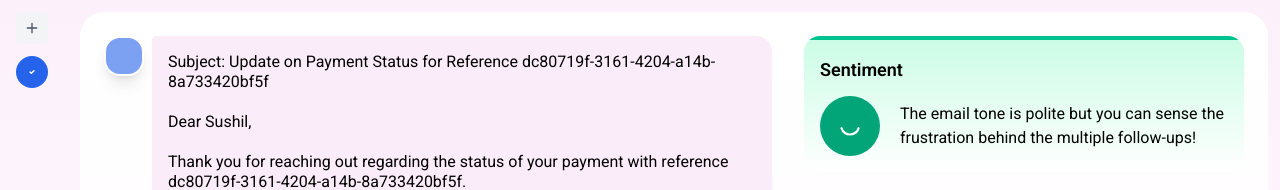
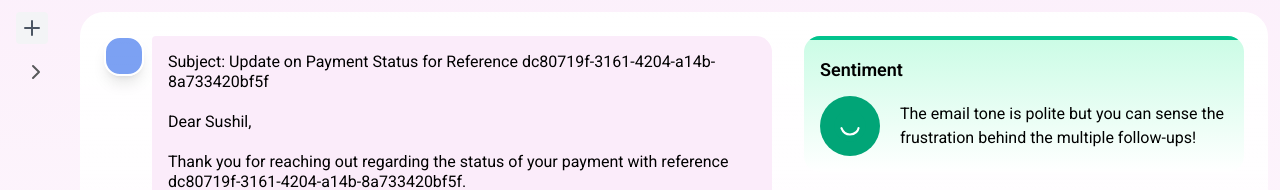
Before and after one commit to jthnroy/pixel-world, an Angular app: page / in a window 1280 px wide. Both pictures are taken after a click on the button 32 px from the left and 24 px from the top of the page. Shown: the top 190 px of the page. Built offline with nearby package versions, Linux system fonts and the light colour scheme.

Commit message:
Add expand/collapse icon in collapsed state and use 24px Material icons

```diff
--- a/src/app/app.html
+++ b/src/app/app.html
@@ -47,28 +47,29 @@
          [class.w-16]="!isLeftPanelExpanded()">
       <!-- Header Icons -->
       <div class="flex flex-col items-center gap-3 px-2">
-        <!-- Square icon with plus - only visible when collapsed (New Task collapsed) -->
+        <!-- Collapsed state content -->
+        <div class="flex flex-col items-center gap-3" [class.hidden]="isLeftPanelExpanded()">
+          <!-- New Task button - collapsed state -->
           <button class="w-8 h-8 bg-gray-100 hover:bg-gray-200 rounded flex items-center justify-center transition-all duration-300"
-                [class.hidden]="isLeftPanelExpanded()"
                   (click)="createNewTask()">
-          <svg class="w-4 h-4 text-gray-600" viewBox="0 0 24 24" fill="none">
+            <svg class="w-6 h-6 text-gray-600" viewBox="0 0 24 24" fill="none">
               <path d="M12 5V19M5 12H19" stroke="currentColor" stroke-width="2" stroke-linecap="round" stroke-linejoin="round"/>
             </svg>
           </button>
 
-        <!-- Circular dark blue icon - only visible when collapsed -->
-        <div class="w-8 h-8 bg-blue-600 rounded-full flex items-center justify-center transition-all duration-300"
-             [class.hidden]="isLeftPanelExpanded()">
-          <svg class="w-4 h-4 text-white" viewBox="0 0 24 24" fill="none">
-            <path d="M9 12L11 14L15 10" stroke="currentColor" stroke-width="2" stroke-linecap="round" stroke-linejoin="round"/>
+          <!-- Expand button - collapsed state -->
+          <button class="w-6 h-6 text-text-neutral hover:bg-gray-100 rounded p-1 transition-colors" (click)="toggleLeftPanel()">
+            <svg class="w-6 h-6" viewBox="0 0 24 24" fill="none">
+              <path d="M9 18L15 12L9 6" stroke="currentColor" stroke-width="2" stroke-linecap="round" stroke-linejoin="round"/>
             </svg>
+          </button>
         </div>
 
         <!-- Expanded state content -->
         <div class="flex justify-between items-center w-full" [class.hidden]="!isLeftPanelExpanded()">
           <!-- Square icon - toggle button when expanded -->
           <button class="w-6 h-6 text-text-neutral hover:bg-gray-100 rounded p-1 transition-colors" (click)="toggleLeftPanel()">
-            <svg class="w-4 h-4" viewBox="0 0 24 24" fill="none">
+            <svg class="w-6 h-6" viewBox="0 0 24 24" fill="none">
               <path d="M16.5 16V8L12.5 12L16.5 16ZM5 21C4.45 21 3.97917 20.8042 3.5875 20.4125C3.19583 20.0208 3 19.55 3 19V5C3 4.45 3.19583 3.97917 3.5875 3.5875C3.97917 3.19583 4.45 3 5 3H19C19.55 3 20.0208 3.19583 20.4125 3.5875C20.8042 3.97917 21 4.45 21 5V19C21 19.55 20.8042 20.0208 20.4125 20.4125C20.0208 20.8042 19.55 21 19 21H5ZM8 19V5H5V19H8ZM10 19H19V5H10V19Z" fill="currentColor"/>
             </svg>
           </button>
@@ -76,7 +77,7 @@
           <!-- Search icon - only visible when expanded -->
           <svg class="w-6 h-6 text-text-neutral transition-all duration-300"
                viewBox="0 0 24 24" fill="none">
-            <path d="M15.7549 14.255H14.9649L14.6849 13.985C15.6649 12.845 16.2549 11.365 16.2549 9.755C16.2549 6.165 13.3449 3.255 9.75488 3.255C6.16488 3.255 3.25488 6.165 3.25488 9.755C3.25488 13.345 6.16488 16.255 9.75488 16.255C11.3649 16.255 12.8449 15.665 13.9849 14.685L14.2549 14.965V15.755L19.2549 20.745L20.7449 19.255L15.7549 14.255ZM9.75488 14.255C7.26488 14.255 5.25488 12.245 5.25488 9.755C5.25488 7.26501 7.26488 5.255 9.75488 5.255C12.2449 5.255 14.2549 7.26501 14.2549 9.755C14.2549 12.245 12.2449 14.255 9.75488 14.255Z" fill="currentColor"/>
+            <path d="M15.5 14h-.79l-.28-.27C15.41 12.59 16 11.11 16 9.5 16 5.91 13.09 3 9.5 3S3 5.91 3 9.5 5.91 16 9.5 16c1.61 0 3.09-.59 4.23-1.57l.27.28v.79l5 4.99L20.49 19l-4.99-5zm-6 0C7.01 14 5 11.99 5 9.5S7.01 5 9.5 5 14 7.01 14 9.5 11.99 14 9.5 14z" fill="currentColor"/>
           </svg>
         </div>
       </div>
```
Lines whose indentation alone changed are shown as unchanged.
